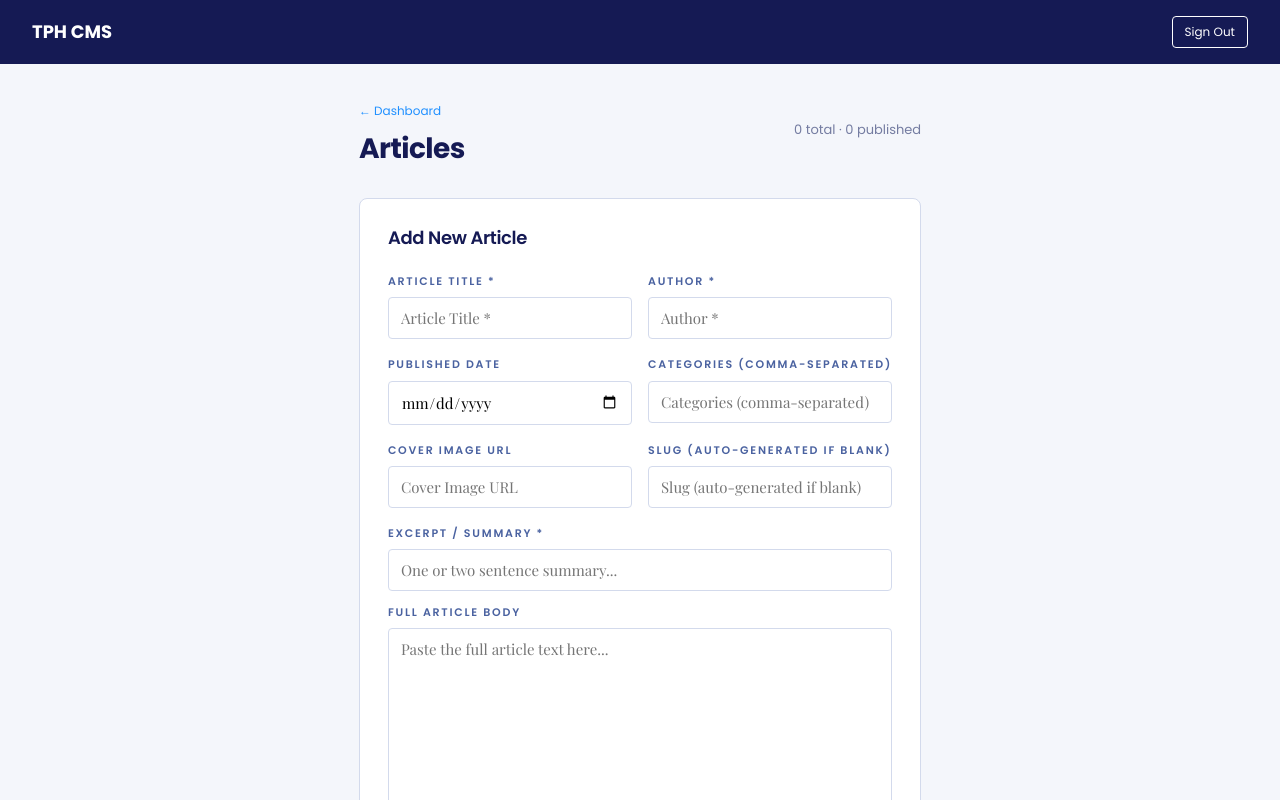
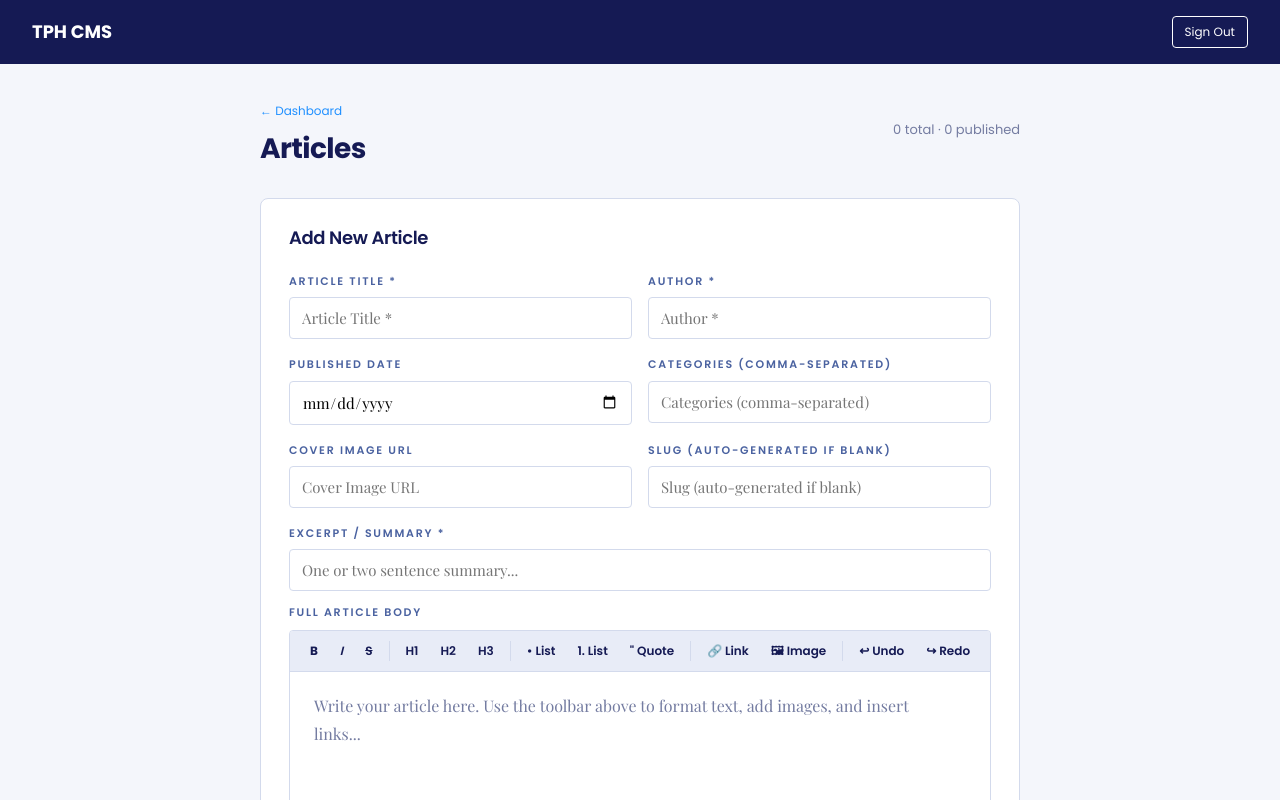
Before and after one commit to Hogwartsofweb3/The-Publishers-House, a Next.js app in the folder publishers-house/: page /cms/articles in a window 1280 px wide. Shown: the top 800 px of the page. Built offline with nearby package versions, Linux system fonts and the light colour scheme; no server answers; the database is empty; sample sign-in values are in the browser's storage.

Commit message:
feat: tiptap rich text editor for articles, redesign cms login page

```diff
--- a/publishers-house/package.json
+++ b/publishers-house/package.json
@@ -9,6 +9,12 @@
     "lint": "eslint"
   },
   "dependencies": {
+    "@tiptap/extension-image": "^3.31.3",
+    "@tiptap/extension-link": "^3.31.3",
+    "@tiptap/extension-placeholder": "^3.31.3",
+    "@tiptap/pm": "^3.31.3",
+    "@tiptap/react": "^3.31.3",
+    "@tiptap/starter-kit": "^3.31.3",
     "firebase": "^12.17.1",
     "next": "16.2.12",
     "react": "19.2.4",
--- a/publishers-house/src/app/cms/articles/page.tsx
+++ b/publishers-house/src/app/cms/articles/page.tsx
@@ -4,6 +4,7 @@ import { useState, useEffect } from "react";
 import { db } from "@/lib/firebase";
 import { collection, getDocs, addDoc, updateDoc, deleteDoc, doc, query, orderBy } from "firebase/firestore";
 import Link from "next/link";
+import RichEditor from "@/components/RichEditor";
 
 const S = {
   Navy: "#151A54", Blue700: "#0140C1", Blue500: "#2090FF",
@@ -123,7 +124,9 @@ export default function ArticlesEditor() {
 
           <div style={{ marginTop: "12px" }}>
             <label style={S.label}>Full Article Body</label>
-            <textarea placeholder="Paste the full article text here..." value={form.body} onChange={e => setForm({ ...form, body: e.target.value })} rows={10} style={{ ...S.input, resize: "vertical" }} />
+            <div style={{ marginTop: "8px" }}>
+              <RichEditor value={form.body} onChange={(html) => setForm({ ...form, body: html })} />
+            </div>
           </div>
 
           <div style={{ display: "flex", alignItems: "center", gap: "12px", marginTop: "16px" }}>
--- /dev/null
+++ b/publishers-house/src/components/RichEditor.tsx
@@ -0,0 +1,138 @@
+"use client";
+
+import { useEditor, EditorContent } from "@tiptap/react";
+import StarterKit from "@tiptap/starter-kit";
+import Image from "@tiptap/extension-image";
+import Link from "@tiptap/extension-link";
+import Placeholder from "@tiptap/extension-placeholder";
+import { useEffect } from "react";
+
+const Navy = "#151A54";
+const Blue700 = "#0140C1";
+const Paper200 = "#E8ECF7";
+const Paper300 = "#D3DAEC";
+const Slate500 = "#747CA1";
+
+interface RichEditorProps {
+  value: string;
+  onChange: (html: string) => void;
+}
+
+export default function RichEditor({ value, onChange }: RichEditorProps) {
+  const editor = useEditor({
+    extensions: [
+      StarterKit,
+      Image.configure({ inline: false, allowBase64: true }),
+      Link.configure({ openOnClick: false, HTMLAttributes: { target: "_blank", rel: "noopener noreferrer" } }),
+      Placeholder.configure({ placeholder: "Write your article here. Use the toolbar above to format text, add images, and insert links..." }),
+    ],
+    content: value || "",
+    onUpdate: ({ editor }) => {
+      onChange(editor.getHTML());
+    },
+  });
+
+  // Sync external value changes (e.g. when editing an existing article)
+  useEffect(() => {
+    if (editor && value !== editor.getHTML()) {
+      editor.commands.setContent(value || "");
+    }
+  }, [value, editor]);
+
+  if (!editor) return null;
+
+  const ToolBtn = ({ onClick, active, title, children }: { onClick: () => void; active?: boolean; title: string; children: React.ReactNode }) => (
+    <button
+      type="button"
+      onClick={onClick}
+      title={title}
+      style={{
+        padding: "6px 10px",
+        border: "none",
+        borderRadius: "3px",
+        cursor: "pointer",
+        backgroundColor: active ? Navy : "transparent",
+        color: active ? "#fff" : Navy,
+        fontFamily: "'Poppins', sans-serif",
+        fontWeight: 600,
+        fontSize: "12px",
+        lineHeight: 1,
+      }}
+    >
+      {children}
+    </button>
+  );
+
+  const addImage = () => {
+    const url = window.prompt("Image URL:");
+    if (url) editor.chain().focus().setImage({ src: url }).run();
+  };
+
+  const addLink = () => {
+    const url = window.prompt("Link URL:");
+    if (url) editor.chain().focus().setLink({ href: url }).run();
+  };
+
+  return (
+    <div style={{ border: `1px solid ${Paper300}`, borderRadius: "4px", overflow: "hidden", backgroundColor: "#fff" }}>
+      {/* Toolbar */}
+      <div
+        style={{
+          display: "flex",
+          flexWrap: "wrap",
+          gap: "2px",
+          padding: "8px 10px",
+          borderBottom: `1px solid ${Paper300}`,
+          backgroundColor: Paper200,
+        }}
+      >
+        <ToolBtn onClick={() => editor.chain().focus().toggleBold().run()} active={editor.isActive("bold")} title="Bold"><b>B</b></ToolBtn>
+        <ToolBtn onClick={() => editor.chain().focus().toggleItalic().run()} active={editor.isActive("italic")} title="Italic"><i>I</i></ToolBtn>
+        <ToolBtn onClick={() => editor.chain().focus().toggleStrike().run()} active={editor.isActive("strike")} title="Strikethrough"><s>S</s></ToolBtn>
+
+        <div style={{ width: "1px", backgroundColor: Paper300, margin: "2px 4px", alignSelf: "stretch" }} />
+
+        <ToolBtn onClick={() => editor.chain().focus().toggleHeading({ level: 1 }).run()} active={editor.isActive("heading", { level: 1 })} title="Heading 1">H1</ToolBtn>
+        <ToolBtn onClick={() => editor.chain().focus().toggleHeading({ level: 2 }).run()} active={editor.isActive("heading", { level: 2 })} title="Heading 2">H2</ToolBtn>
+        <ToolBtn onClick={() => editor.chain().focus().toggleHeading({ level: 3 }).run()} active={editor.isActive("heading", { level: 3 })} title="Heading 3">H3</ToolBtn>
+
+        <div style={{ width: "1px", backgroundColor: Paper300, margin: "2px 4px", alignSelf: "stretch" }} />
+
+        <ToolBtn onClick={() => editor.chain().focus().toggleBulletList().run()} active={editor.isActive("bulletList")} title="Bullet List">• List</ToolBtn>
+        <ToolBtn onClick={() => editor.chain().focus().toggleOrderedList().run()} active={editor.isActive("orderedList")} title="Numbered List">1. List</ToolBtn>
+        <ToolBtn onClick={() => editor.chain().focus().toggleBlockquote().run()} active={editor.isActive("blockquote")} title="Blockquote">" Quote</ToolBtn>
+
+        <div style={{ width: "1px", backgroundColor: Paper300, margin: "2px 4px", alignSelf: "stretch" }} />
+
+        <ToolBtn onClick={addLink} active={editor.isActive("link")} title="Insert Link">🔗 Link</ToolBtn>
+        <ToolBtn onClick={addImage} active={false} title="Insert Image">🖼 Image</ToolBtn>
+
+        <div style={{ width: "1px", backgroundColor: Paper300, margin: "2px 4px", alignSelf: "stretch" }} />
+
+        <ToolBtn onClick={() => editor.chain().focus().undo().run()} active={false} title="Undo">↩ Undo</ToolBtn>
+        <ToolBtn onClick={() => editor.chain().focus().redo().run()} active={false} title="Redo">↪ Redo</ToolBtn>
+      </div>
+
+      {/* Editor area */}
+      <EditorContent
+        editor={editor}
+        style={{ minHeight: "380px", padding: "20px 24px", fontFamily: "'Playfair Display', serif", fontSize: "16px", lineHeight: "1.7em", color: Navy }}
+      />
+
+      {/* Editor styles injected inline */}
+      <style>{`
+        .tiptap { outline: none; }
+        .tiptap h1 { font-family: 'Poppins', sans-serif; font-size: 28px; font-weight: 800; margin: 24px 0 12px; color: ${Navy}; }
+        .tiptap h2 { font-family: 'Poppins', sans-serif; font-size: 22px; font-weight: 700; margin: 20px 0 10px; color: ${Navy}; }
+        .tiptap h3 { font-family: 'Poppins', sans-serif; font-size: 18px; font-weight: 700; margin: 16px 0 8px; color: ${Navy}; }
+        .tiptap p { margin: 0 0 14px; }
+        .tiptap ul, .tiptap ol { padding-left: 24px; margin: 0 0 14px; }
+        .tiptap li { margin-bottom: 6px; }
+        .tiptap blockquote { border-left: 3px solid ${Blue700}; padding-left: 16px; color: ${Slate500}; font-style: italic; margin: 20px 0; }
+        .tiptap a { color: ${Blue700}; text-decoration: underline; }
+        .tiptap img { max-width: 100%; border-radius: 4px; margin: 16px 0; }
+        .tiptap p.is-editor-empty:first-child::before { content: attr(data-placeholder); float: left; color: ${Slate500}; pointer-events: none; height: 0; }
+      `}</style>
+    </div>
+  );
+}
```
Also changed, not shown: publishers-house/src/app/cms/login/page.tsx (+22 -11 lines), 1 other file (tests, documents, lock files or other folders).
